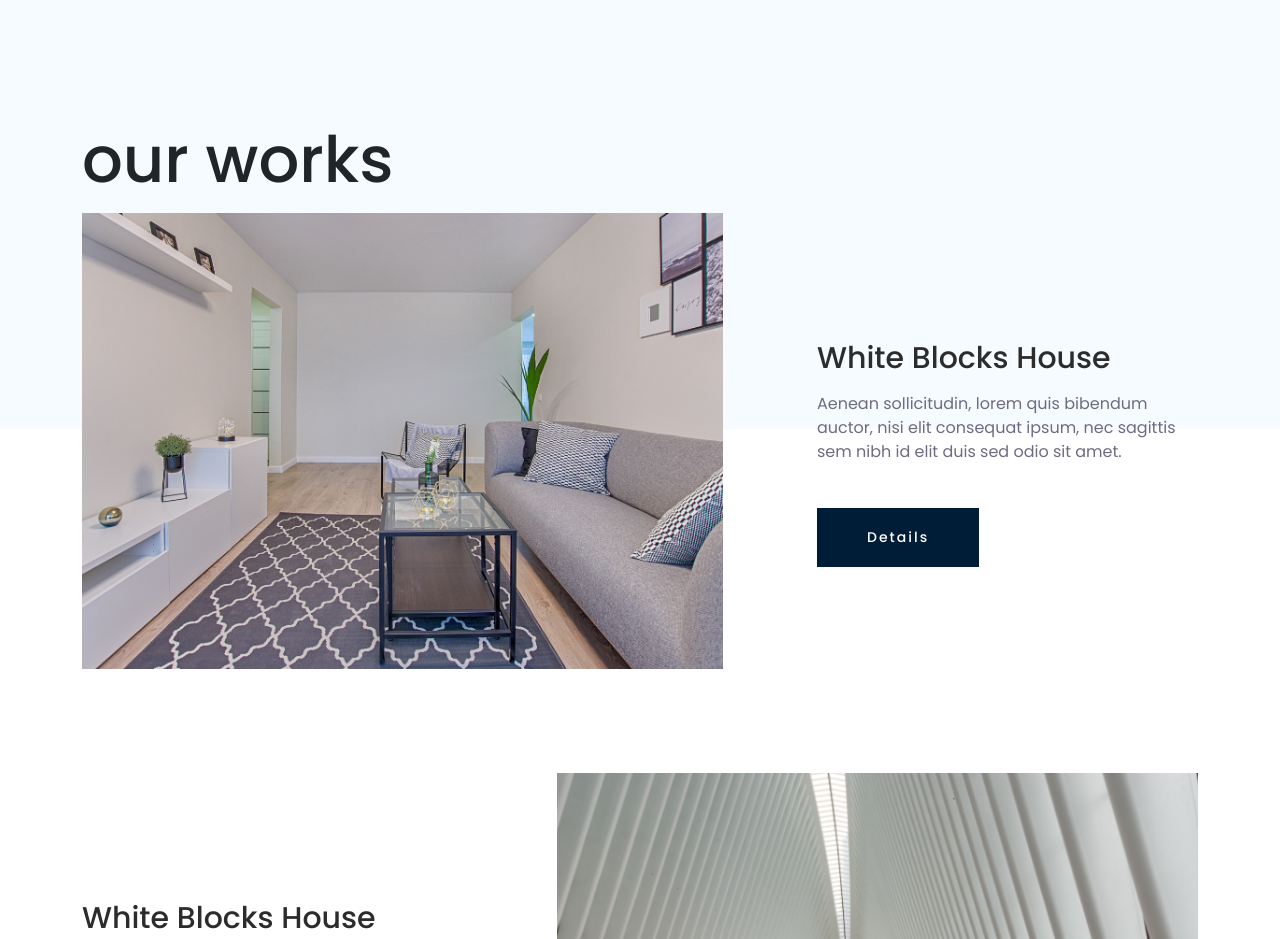
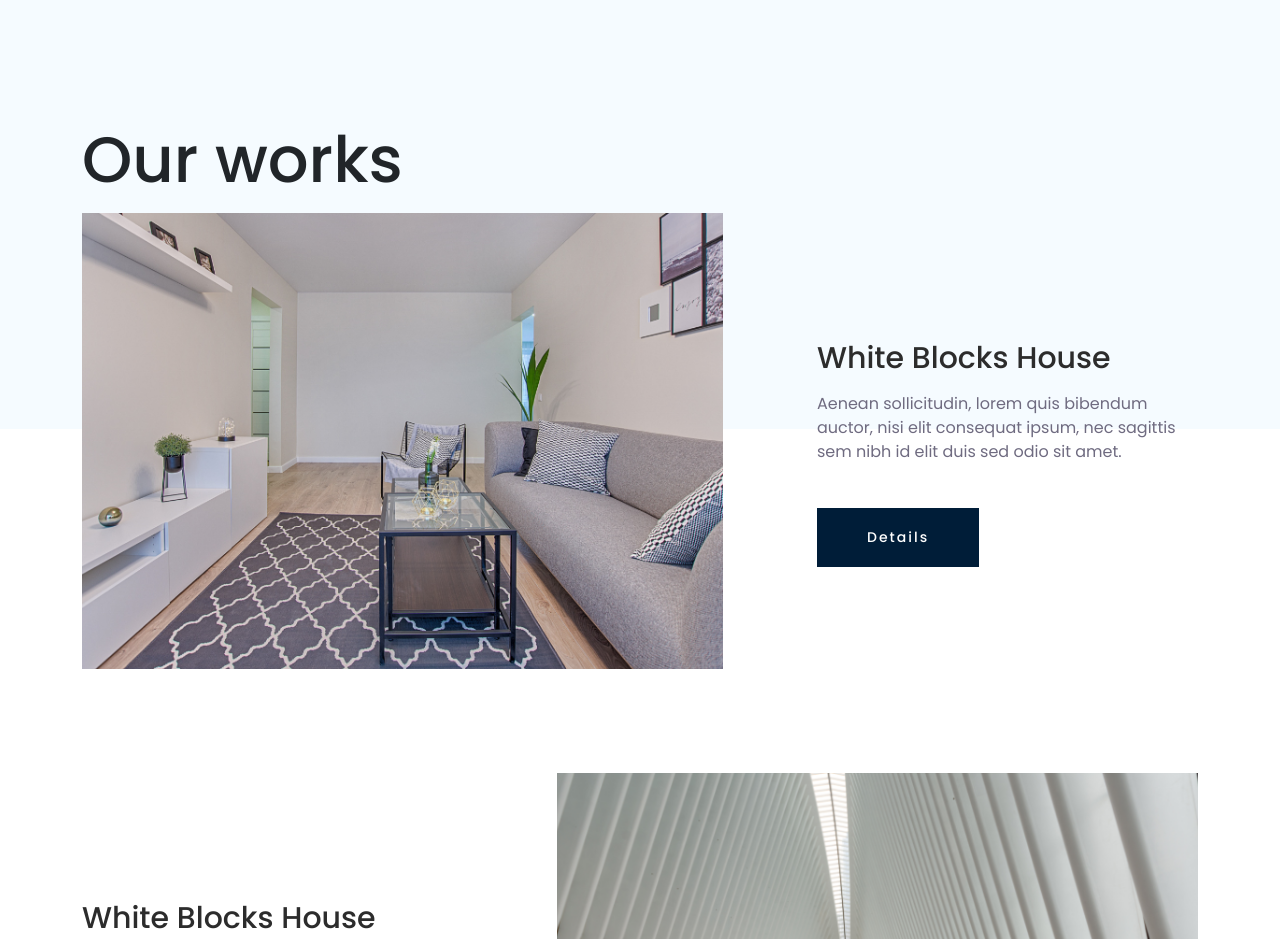
Before and after one commit to das-rudro/colorlib-Project, a plain HTML site: page index.html in a window 1280 px wide. Shown: the part 1720-2659 px from the top of the page. Drawn offline with nearby package versions, Linux system fonts and the light colour scheme.

Commit message:
Update index.html

```diff
--- a/index.html
+++ b/index.html
@@ -148,7 +148,7 @@
     <section class="works">
       <div class="container">
         <div class="works-text">
-          <h1>our works</h1>
+          <h1>Our works</h1>
         </div>
       </div>
     </section>
```
